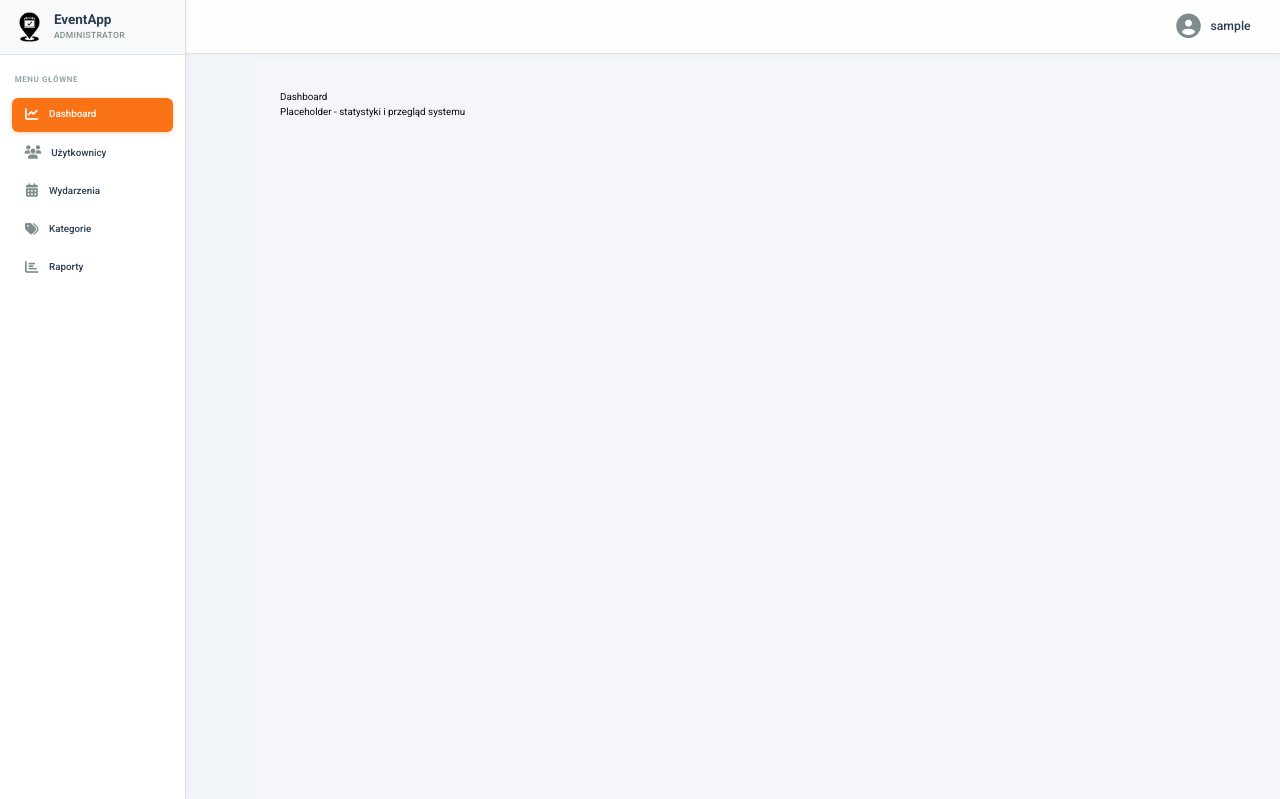
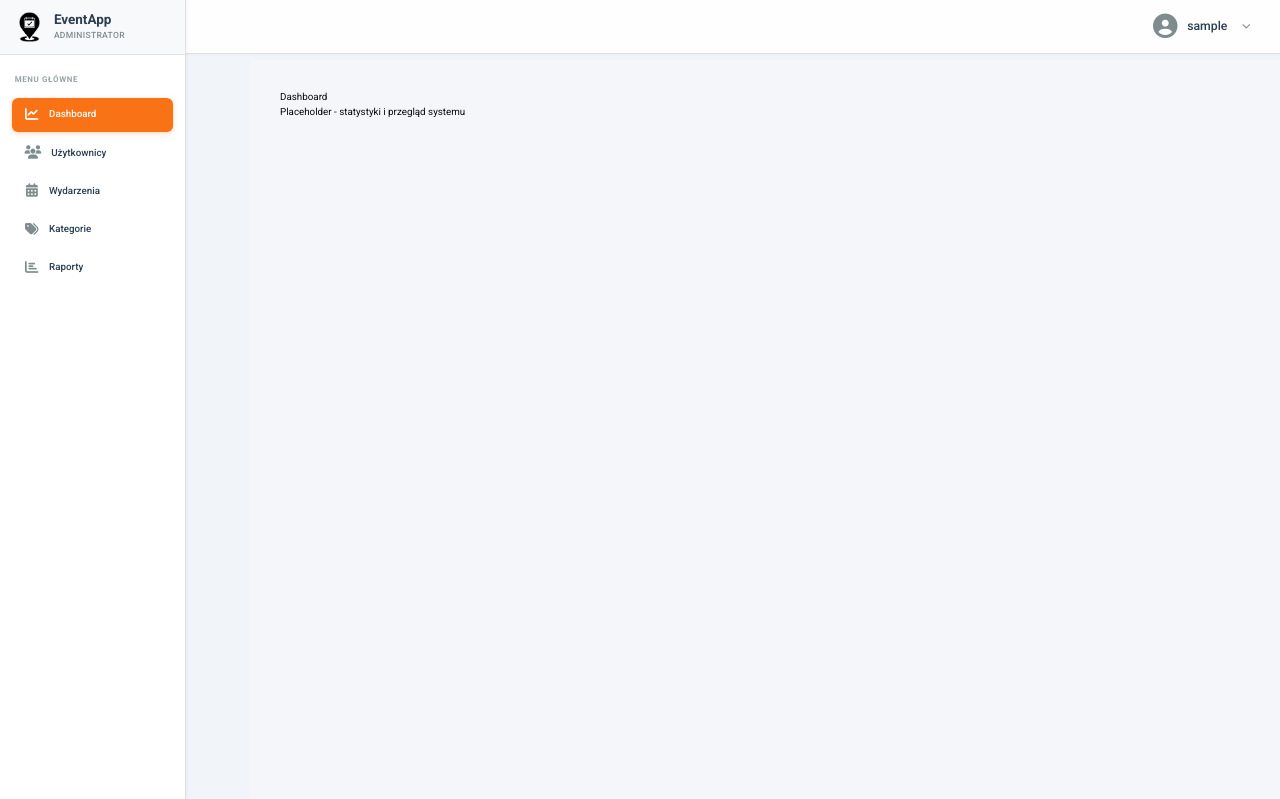
Before and after one commit to Co0ki31k/EventApp, a PHP site: page /Projekt/admin-home.php in a window 1280 px wide. Shown: the top 799 px of the page. Run offline with PHP 8.4, Linux system fonts and the light colour scheme; the visitor is signed in with stand-in values (Sample User, id 1).

Commit message:
Dodanie rozwijanego menu przy profilu admina

```diff
--- a/src/Views/admin/home.php
+++ b/src/Views/admin/home.php
@@ -13,4 +13,5 @@
 </div>
 
 <script src="<?= asset('js/admin/admin-sidebar.js') ?>"></script>
+<script src="<?= asset('js/admin/admin-topbar.js') ?>"></script>
 <script src="<?= asset('js/admin/admin-panel.js') ?>"></script>
--- a/src/Views/admin/partials/topbar.php
+++ b/src/Views/admin/partials/topbar.php
@@ -3,11 +3,19 @@ use Random\Engine\Secure;
 ?><!-- Admin Topbar -->
 <header class="admin-topbar">
     <div class="admin-topbar__right">
-        <div class="admin-topbar__profile">
+        <div class="admin-topbar__profile" id="adminProfileBtn">
             <i class="fas fa-user-circle" style="font-size: 2.5rem; color: #7f8c8d;"></i>
             <div class="admin-topbar__profile-info">
                 <span><?= Security::escape($_SESSION['username']) ?></span>
             </div>
+            <i class="fas fa-chevron-down" style="font-size: 0.875rem; margin-left: 0.5rem;"></i>
+        </div>
+
+        <div class="admin-topbar__dropdown" id="adminProfileDropdown">
+            <a href="<?= url('logout.php') ?>">
+                <i class="fas fa-sign-out-alt"></i>
+                Wyloguj się
+            </a>
         </div>
     </div>
 </header>
```
Also changed, not shown: public/assets/css/admin_main.css, public/assets/css/admin_main.min.css, public/assets/css/main.css, public/assets/css/main.min.css, public/assets/js/admin/admin-topbar.js (added), public/assets/scss/_admin_topbar.scss, 2 other files.
